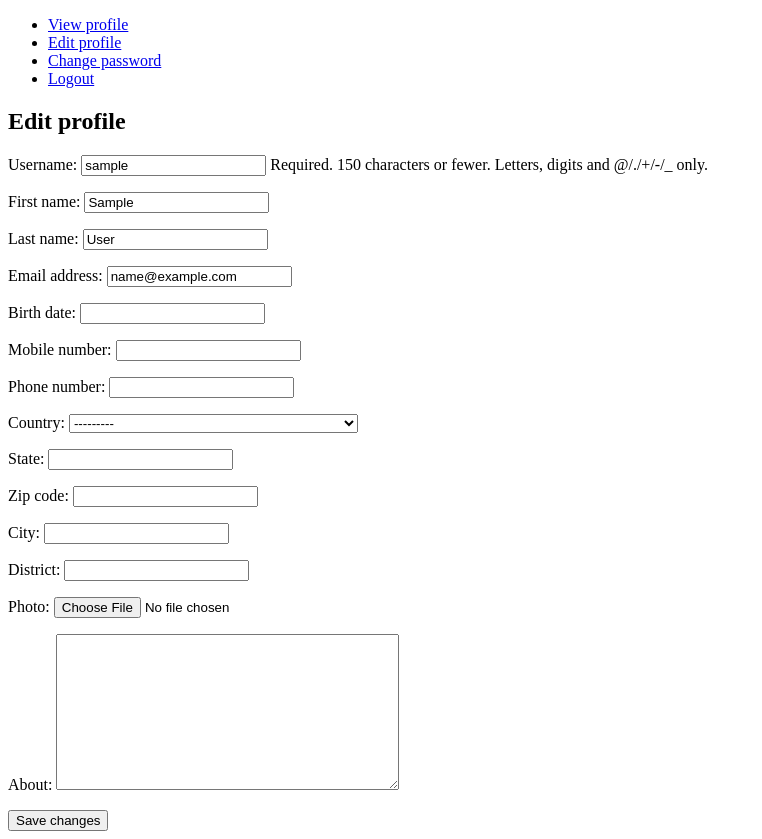
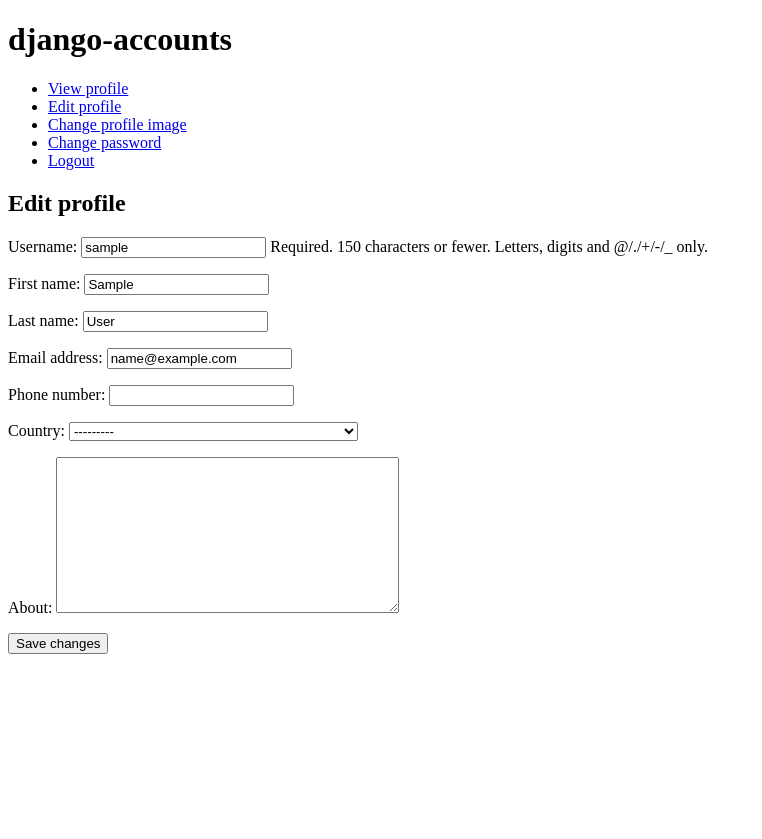
Before and after one commit to iamjagjeetubhi/django-accounts, a Django app: page /accounts/edit_profile/ in a window 1280 px wide. Shown: the whole page, without its empty margins (0-762 px from the left). After the commit the page ends 654 px from the top, so only its background shows below. Run offline with Django 3.2, Linux system fonts and the light colour scheme; the visitor is signed in with stand-in values (Sample User, id 1).

Commit message:
Implemented django-avatar and simplified Profile model.

```diff
--- a/accounts/forms.py
+++ b/accounts/forms.py
@@ -21,9 +21,7 @@
 class ProfileForm(forms.ModelForm):
     class Meta:
         model = Profile
-        fields = ('birth_date', 'mobile_number', 'phone_number',
-                  'country', 'state', 'zip_code', 'city', 'district', 'photo',
-                  'about',)
+        fields = ('phone_number', 'country', 'about',)
 
 
 class PasswordChangeForm(PasswordChangeForm):
--- a/accounts/models.py
+++ b/accounts/models.py
@@ -9,15 +9,8 @@
     Define model for user profile with one-to-one relationship with User table.
     """
     user = models.OneToOneField(User, on_delete=models.CASCADE)
-    birth_date = models.DateField(null=True, blank=True)
-    mobile_number = models.CharField(max_length=20, blank=True)
     phone_number = models.CharField(max_length=20, blank=True)
     country = CountryField(blank=True)
-    state = models.CharField(max_length=50, blank=True)
-    zip_code = models.CharField(max_length=10, blank=True)
-    city = models.CharField(max_length=50, blank=True)
-    district = models.CharField(max_length=50, blank=True)
-    photo = models.ImageField(blank=True)
     about = models.TextField(max_length=500, blank=True)
 
 
--- a/accounts/templates/accounts/activation_completed.html
+++ b/accounts/templates/accounts/activation_completed.html
@@ -1,5 +1,5 @@
 {% extends 'accounts/base.html' %}
 {% block content %}
 <h2>Thank you</h2>
-<p>Thank you for your registration. Your account has been activated. <a href="{% url 'login' %}">Go to your profile</a>.</p>
+<p>Thank you for your registration. Your account has been activated. <a href="{% url 'login' %}">Go to your profile</a></p>
 {% endblock %}
--- a/accounts/templates/accounts/base.html
+++ b/accounts/templates/accounts/base.html
@@ -7,11 +7,13 @@
     <link rel="stylesheet" href="{% static 'css/accounts.css' %}">
 </head>
 <body>
+<h1>django-accounts</h1>
 <nav>
     <ul>
     {% if user.is_authenticated %}
         <li><a href="{% url 'view_profile' %}">View profile</a></li>
         <li><a href="{% url 'update_profile' %}">Edit profile</a></li>
+        <li><a href="{% url 'avatar_change' %}">Change profile image</a></li>
         <li><a href="{% url 'change_password' %}">Change password</a></li>
         <li><a href="{% url 'logout' %}">Logout</a></li>
     {% else %}
--- a/accounts/templates/accounts/change_password.html
+++ b/accounts/templates/accounts/change_password.html
@@ -1,5 +1,6 @@
 {% extends 'accounts/base.html' %}
 {% block content %}
+<h2>Change password</h2>
 <form method="post">
   {% csrf_token %}
   {{ form }}
--- a/mysite/settings.py
+++ b/mysite/settings.py
@@ -39,6 +39,7 @@
     'django.contrib.staticfiles',
     'accounts',
     'django_countries',
+    'avatar',
 ]
 
 MIDDLEWARE = [
--- a/mysite/urls.py
+++ b/mysite/urls.py
@@ -7,4 +7,5 @@
 urlpatterns = [
     url(r'^admin/', admin.site.urls),
     url(r'^accounts/', include('accounts.urls')),
+	url(r'^avatar/', include('avatar.urls')),
 ] + static(settings.MEDIA_URL, document_root=settings.MEDIA_ROOT)
```
Also changed, not shown: accounts/templates/accounts/view_profile.html (+3 -7 lines), accounts/templates/avatar/change.html (added, +26 -0 lines), accounts/migrations/0001_initial.py, accounts/migrations/0002_auto_20170620_1626.py (deleted), accounts/migrations/0003_auto_20170620_1631.py (deleted).
